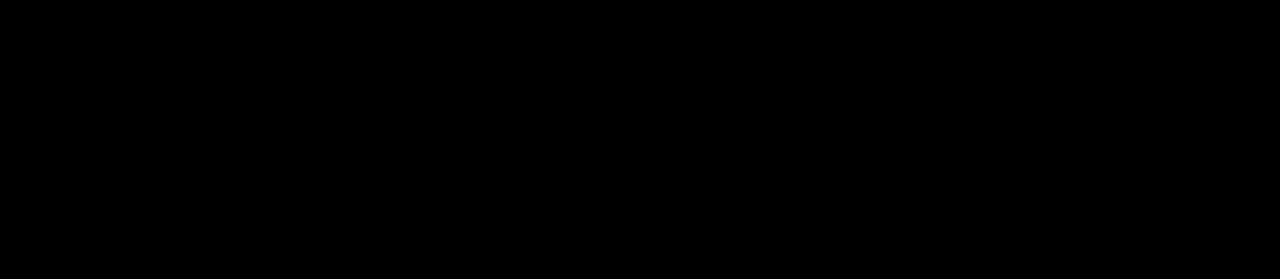
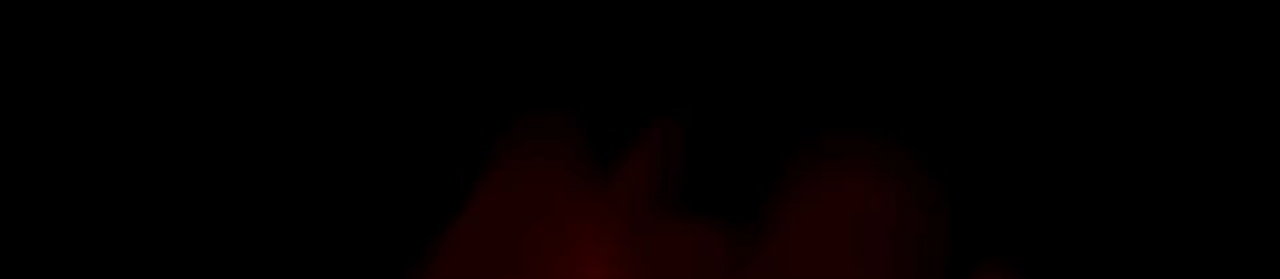
Before and after one commit to notgpl/portfolio, a plain HTML site: page index.html in a window 1280 px wide. Shown: the top 279 px of the page. Drawn offline with nearby package versions, Linux system fonts and the light colour scheme.

Commit message:
Update style.css

```diff
--- a/css/style.css
+++ b/css/style.css
@@ -19,7 +19,7 @@ html {
 /* Background Image */
 body {
     background-color: #000;
-    background-image: url('images/main2.jpg');
+    background-image: url('/images/main2.jpg');
     background-size: cover;
     background-position: center;
     background-repeat: no-repeat;
```
